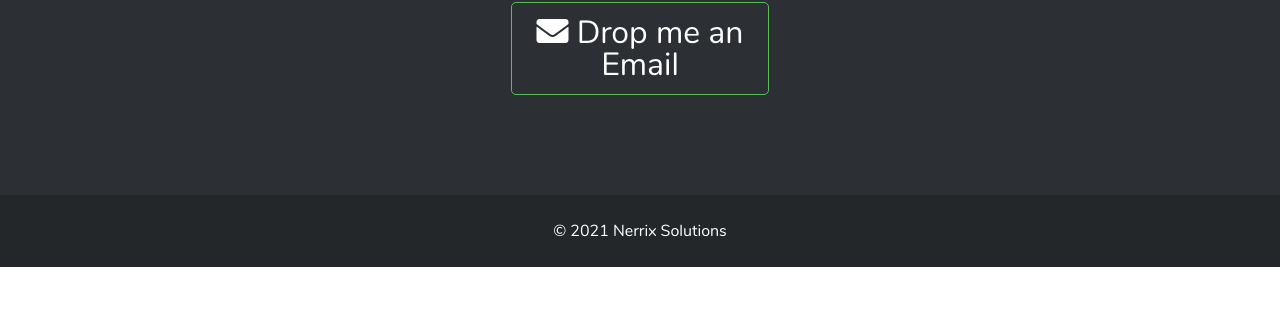
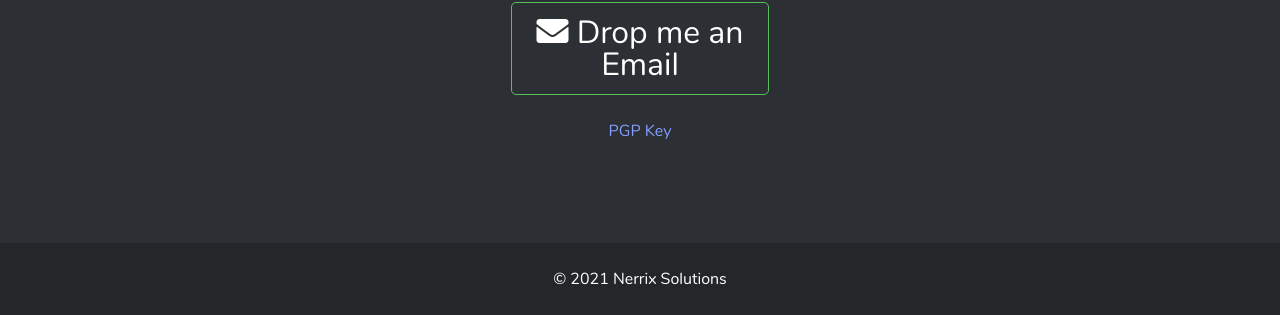
Before and after one commit to N9zh4O6BGsulluq4ML2Kf0mU8XN3CViuwdjAkms/N9zh4O6BGsulluq4ML2Kf0mU8XN3CViuwdjAkms.github.io, a plain HTML site: page index.html in a window 1280 px wide. Shown: the part 1530-1845 px from the top of the page. Before the commit the page ends 1797 px from the top, so only its background shows below. Drawn offline with Linux system fonts and the light colour scheme.

Commit message:
Update index.html

```diff
--- a/index.html
+++ b/index.html
@@ -160,10 +160,10 @@
   </section>
   <section id="contact" class="bg-dark">
 
-    <div class="col-md-3" style="text-align: center; display: block; margin: auto;">
+<div class="col-md-3" style="text-align: center; display: block; margin: auto;">
       <h1>Contact</h1>
       <a href="https://discord.gg/GFJAwxV" target="_blank"><i class="fab fa-discord soc nunc sharediscord soc2"> DM me on Discord</i></a>
-      <a href="mailto:me@nerrix.ovh" target="_blank"><i class="fas fa-envelope soc nuncp sharemail soc2"> Drop me an Email</i></a>
+      <a href="mailto:me@nerrix.ovh" target="_blank"><i class="fas fa-envelope soc nuncp sharemail soc2"> Drop me an Email</i></a><br><br><a href="/pgp.txt" target="_blank" style="color: #869fff;">PGP Key</a>
   </div>
 </div>
 </div>
```
